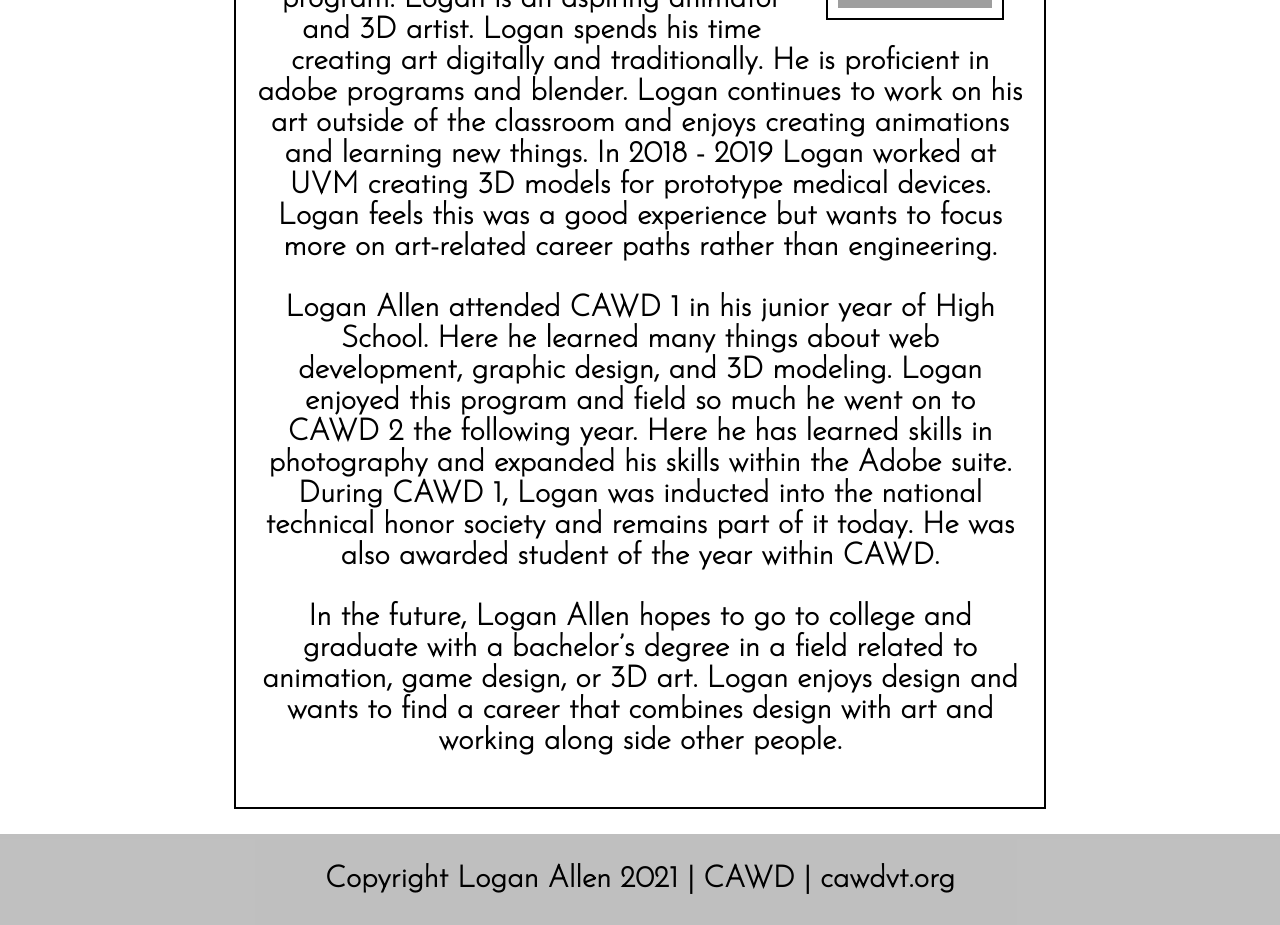
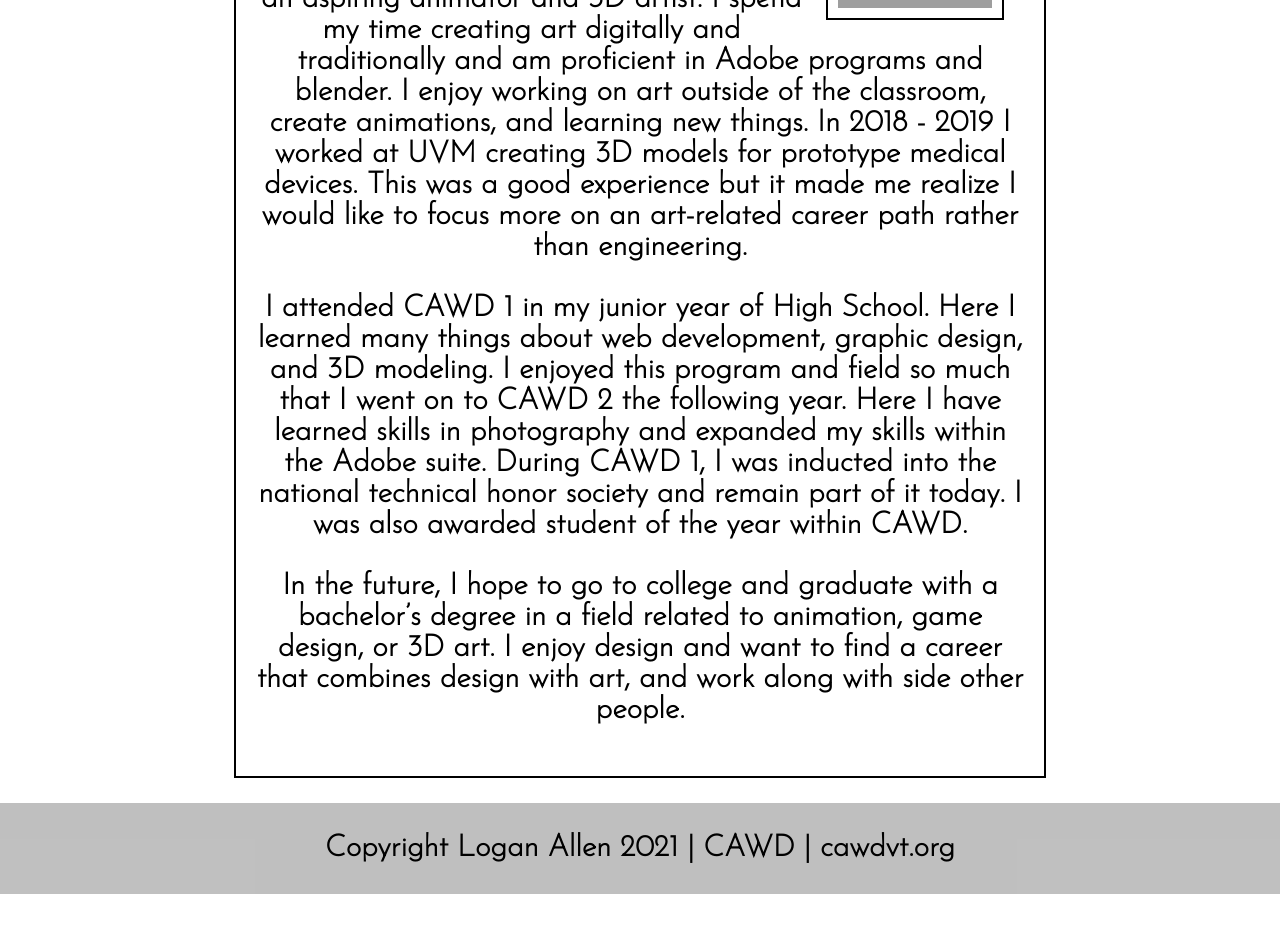
Before and after one commit to logandallen/logandallen.github.io, a plain HTML site: page index.html in a window 1280 px wide. Shown: the part 686-1611 px from the top of the page. After the commit the page ends 1580 px from the top, so only its background shows below. Drawn offline with Linux system fonts and the light colour scheme; grey boxes are pictures that could not be loaded.

Commit message:
Add files via upload

```diff
--- a/index.html
+++ b/index.html
@@ -41,11 +41,12 @@
 
       <img src="images/me.jpg" alt="me" class="me">
 
-      <p>Logan Allen is a student at the <a href="https://www.ewsd.org/CTE">Center for Technology Essex</a> and is part of the <a href="https://www.cawdvt.org">Computer Animation Web Design</a> (CAWD) program. Logan is an aspiring animator and 3D artist. Logan spends his time creating art digitally and traditionally. He is proficient in adobe programs and blender. Logan continues to work on his art outside of the classroom and enjoys creating animations and learning new things. In 2018 - 2019 Logan worked at UVM creating 3D models for prototype medical devices. Logan feels this was a good experience but wants to focus more on art-related career paths rather than engineering.
+      <p>I am a student at the <a href="https://www.ewsd.org/CTE">Center for Technology Essex</a> and part of the <a href="https://www.cawdvt.org">Computer Animation Web Design</a> (CAWD) program. I am also an aspiring animator and 3D artist. I spend my time creating art digitally and traditionally and am proficient in Adobe programs and blender. I enjoy working on art outside of the classroom, create animations, and learning new things. In 2018 - 2019 I worked at UVM creating 3D models for prototype medical devices. This was a good experience but it made me realize I would like to focus more on an art-related career path rather than engineering.</p>
 
-      <p>Logan Allen attended CAWD 1 in his junior year of High School. Here he learned many things about web development, graphic design, and 3D modeling. Logan enjoyed this program and field so much he went on to CAWD 2 the following year. Here he has learned skills in photography and expanded his skills within the Adobe suite. During CAWD 1, Logan was inducted into the national technical honor society and remains part of it today. He was also awarded student of the year within CAWD.</p>
+      <p>I attended CAWD 1 in my junior year of High School. Here I learned many things about web development, graphic design, and 3D modeling. I enjoyed this program and field so much that I went on to CAWD 2 the following year. Here I have learned skills in photography and expanded my skills within the Adobe suite. During CAWD 1, I was inducted into the national technical honor society and remain part of it today. I was also awarded student of the year within CAWD.</p>
 
-      <p>In the future, Logan Allen hopes to go to college and graduate with a bachelor’s degree in a field related to animation, game design, or 3D art. Logan enjoys design and wants to find a career that combines design with art and working along side other people.</p>
+      <p>In the future, I hope to go to college and graduate with a bachelor’s degree in a field related to animation, game design, or 3D art. I enjoy design and want to find a career that combines design with art, and work along with side other people.</p>
+
     </div>
 
     <footer><h2 class="foot">Copyright Logan Allen 2021 | CAWD | <a href="https://www.cawdvt.org" class="cawdlink">cawdvt.org</a></h2></footer>
```
